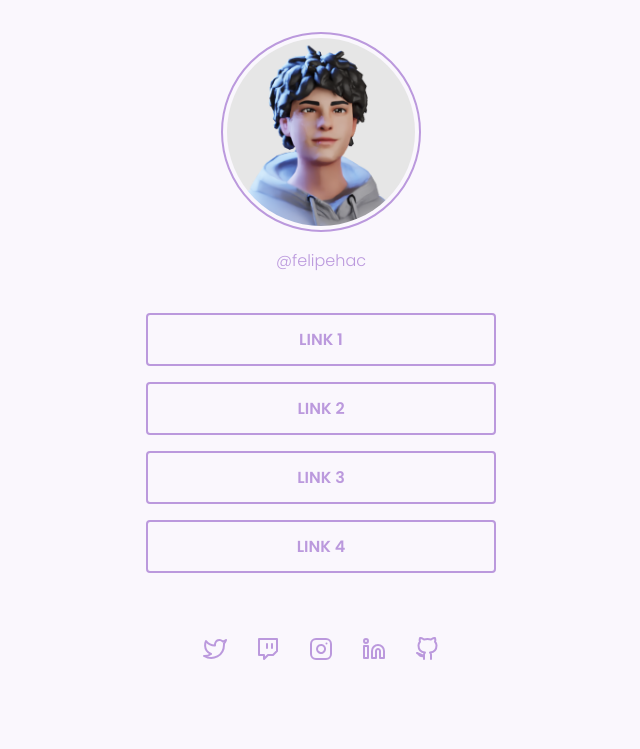
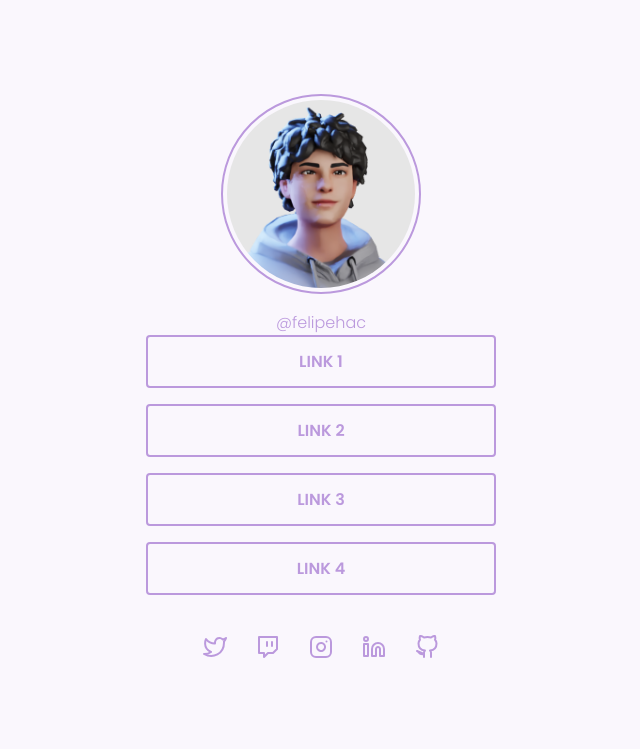
Before and after one commit to acerolinha/rs-social-tree, a plain HTML site: page index.html in a window 1280 px wide. Shown: the whole page, without its empty margins (319-959 px from the left). Drawn offline with Linux system fonts and the light colour scheme.

Commit message:
Solved vertical fit issues on large screen based on #2

```diff
--- a/index.html
+++ b/index.html
@@ -14,6 +14,7 @@
     />
   </head>
   <body>
+    <div class="content">
       <header class="profile container">
         <div class="profile-photo">
           <img src="./assets/profile.png" alt="Profile photo" />
@@ -43,5 +44,6 @@
           ><img src="./assets/github.svg" alt="GitHub logo"
         /></a>
       </footer>
+    </div>
   </body>
 </html>
--- a/style.css
+++ b/style.css
@@ -20,12 +20,11 @@ body {
   font-weight: 300;
   background: var(--body-bg-color);
   color: var(--purple);
-
   display: flex;
+  height: 100vh;
   flex-direction: column;
   justify-content: center;
   gap: 2.5rem;
-  padding: 2rem;
 }
 
 a {
@@ -42,6 +41,11 @@ a:hover {
   width: min(400px, 80vw);
   margin: auto;
   text-align: center;
+}
+
+.content {
+  padding: 2.5rem;
+  max-height: 60rem;
 }
 /* #endregion Generic */
 
@@ -90,12 +94,20 @@ a:hover {
 
 /* #region Icons */
 .icons {
-  margin-top: 1.5rem;
   display: flex;
   flex-wrap: wrap;
   width: min(250px, 80vw);
   justify-content: center;
   column-gap: 1.8rem;
   row-gap: 1rem;
+  padding: 2.5rem 0;
 }
 /* #endregion Icons */
+
+/* #region Responsive */
+@media screen and (max-height: 700px) {
+  .content {
+    max-height: 100%;
+  }
+}
+/* #endregion Responsive */
```
Lines whose indentation alone changed are shown as unchanged.
